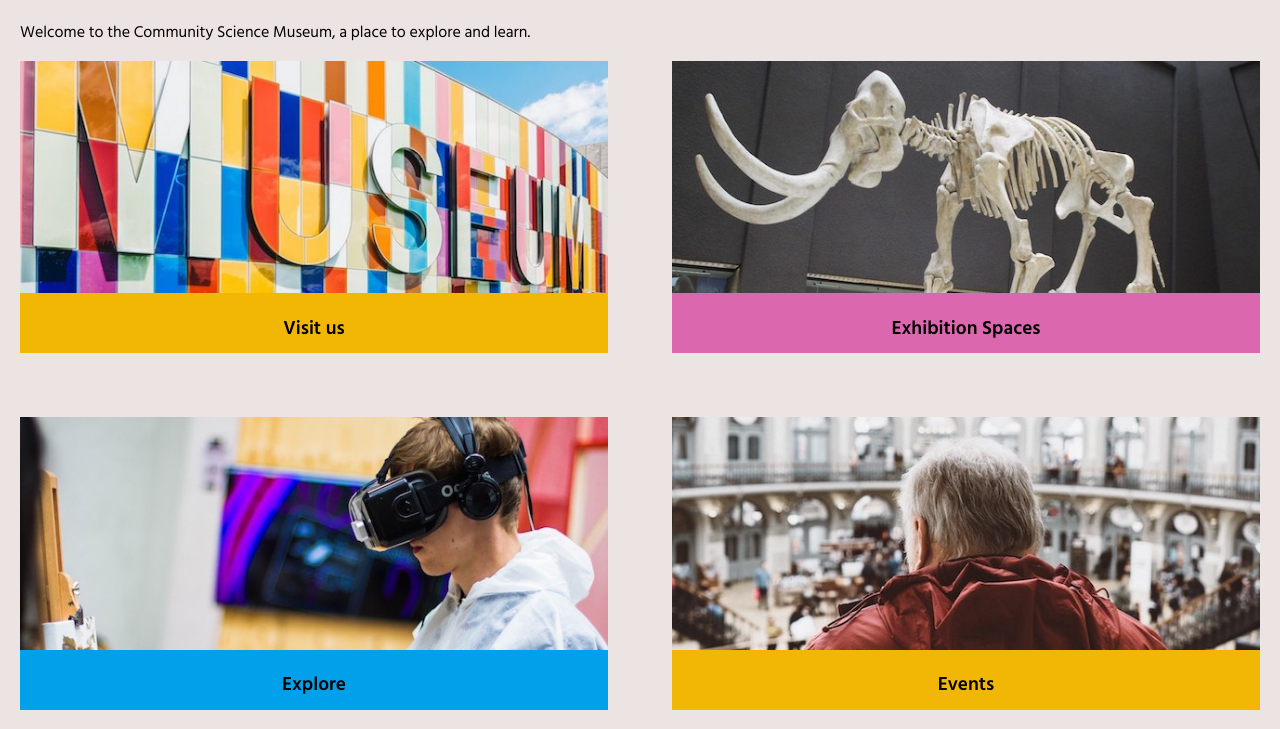
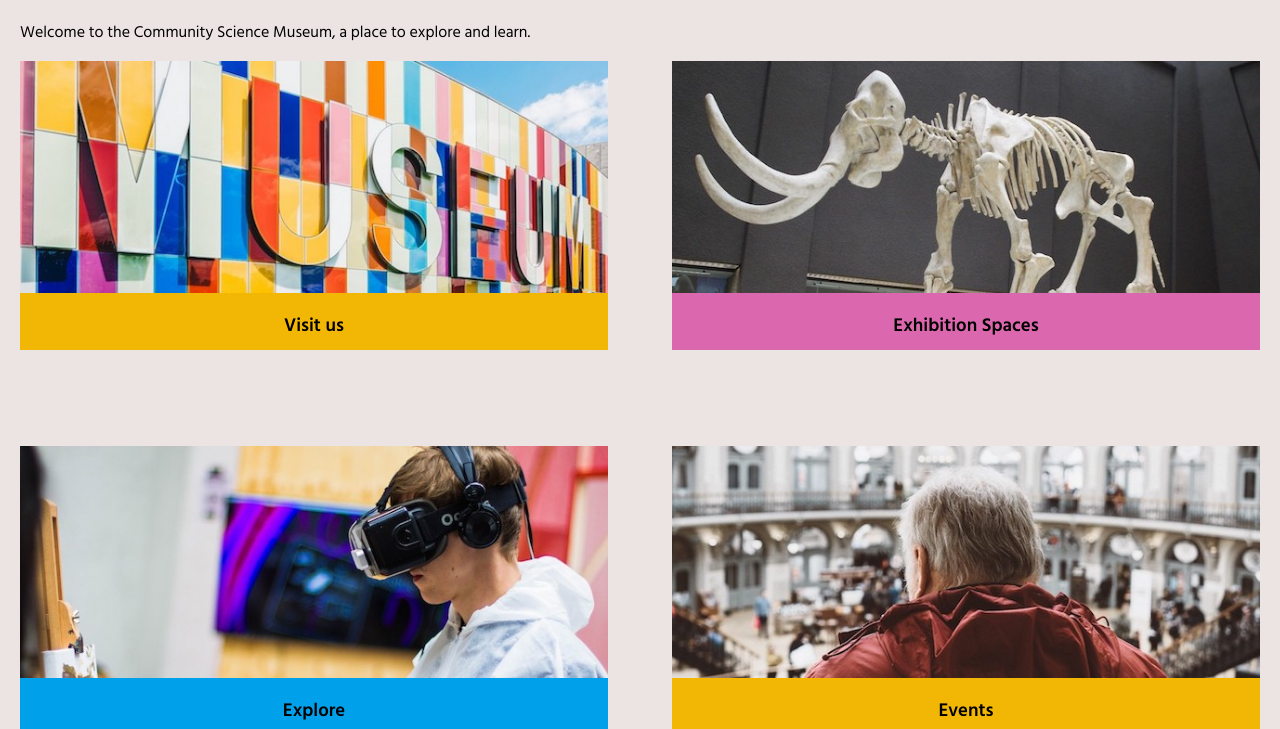
Before and after one commit to VReinhaug/semester-project1, a plain HTML site: page index.html in a window 1280 px wide. Shown: the part 331-1060 px from the top of the page. Drawn offline with Linux system fonts and the light colour scheme.

Commit message:
bug fixes

```diff
--- a/css/styles.css
+++ b/css/styles.css
@@ -22,6 +22,10 @@ h1 {
 h2 {
     font-family: "Taviraj", Verdana, Geneva, Tahoma, sans-serif;
     font-size: 1.4em;
+}
+
+h3 {
+    margin: 0.5em;
 }
 
 a {
@@ -106,11 +110,9 @@ footer i {
 /* Home page */
 
 .image-link {
-    font-weight: 600;
-    font-size: 1.2em;
     text-align: center;
     display: flex;
-    margin-bottom: inherit;
+    margin-bottom: 2em;
     max-width: 633px;
 }
 
--- a/index.html
+++ b/index.html
@@ -36,32 +36,32 @@
         <main>
             <h1>Community Science Museum</h1>
             <p>Welcome to the Community Science Museum, a place to explore and learn.</p>
-            <section class="two-column">
+            <div class="two-column">
                 <section class="image-link link-yel">
                     <a href="visit.html">
                         <img src="images/visit_link.jpg" alt="Sign on the Community Science Museum in Oslo">
-                        <p>Visit us</p>
+                        <h3>Visit us</h3>
                     </a>
                 </section>
                 <section class="image-link link-pin">
                     <a href="exhibitions.html">
                         <img src="images/ex-spaces_link.jpg" alt="A sceleton of a mammoth">
-                        <p>Exhibition Spaces</p>
+                        <h3>Exhibition Spaces</h3>
                     </a>
                 </section>
                 <section class="image-link link-blu">
                     <a href="explore.html">
                         <img src="images/explore_link.jpg" alt="Young boy with VR glasses">
-                        <p>Explore</p>
+                        <h3>Explore</h3>
                     </a>
                 </section>
                 <section class="image-link link-yel">
                     <a href="events.html">
                         <img src="images/events_link.jpg" alt="Man in front of auditorium">
-                        <p>Events</p>
+                        <h3>Events</h3>
                     </a>
                 </section>
-            </section>
+            </div>
         </main>
         <footer>
             <section>
```
